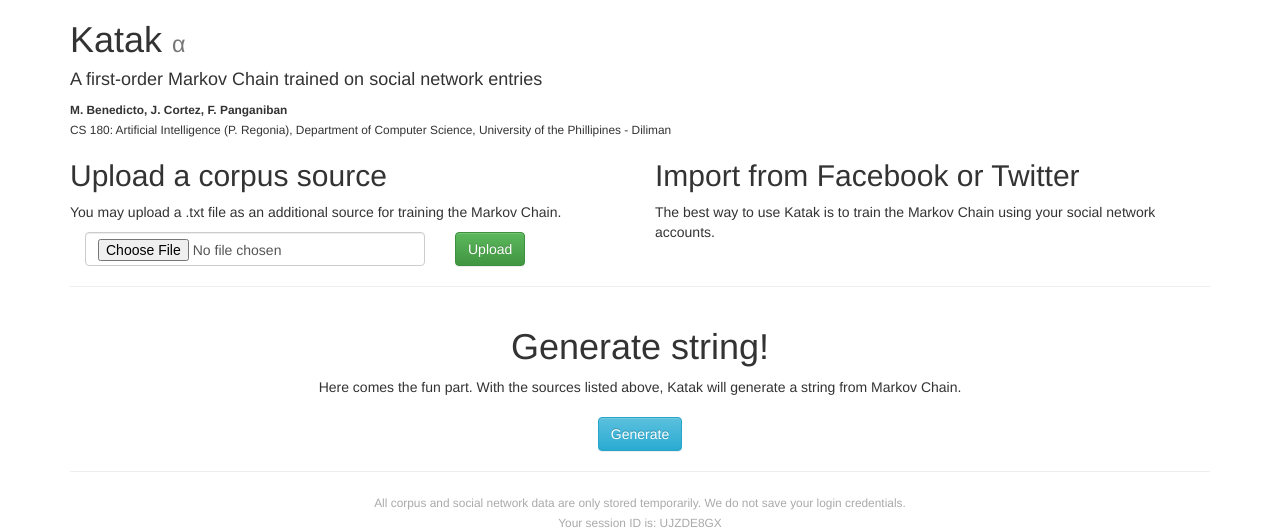
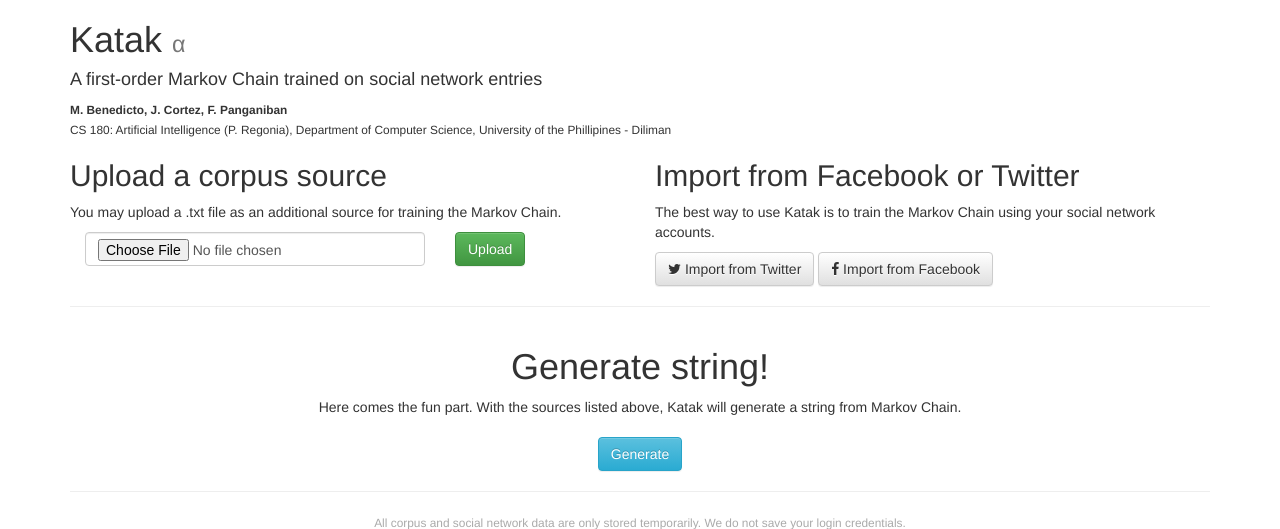
Before and after one commit to KixPanganiban/katak, a Django app: page / in a window 1280 px wide. Shown: the top 529 px of the page. Run offline with Django 3.2, Linux system fonts and the light colour scheme; data that the repository does not hold is empty; some libraries are stand-ins or nearby versions.

Commit message:
SNS buttons.

```diff
--- a/web/templates/base.html
+++ b/web/templates/base.html
@@ -6,12 +6,15 @@
     <script src="//code.jquery.com/jquery-migrate-1.2.1.min.js"></script>
     <link rel="stylesheet" href="https://maxcdn.bootstrapcdn.com/bootstrap/3.3.1/css/bootstrap.min.css">
     <link rel="stylesheet" href="https://maxcdn.bootstrapcdn.com/bootstrap/3.3.1/css/bootstrap-theme.min.css">
+    <link href="//maxcdn.bootstrapcdn.com/font-awesome/4.2.0/css/font-awesome.min.css" rel="stylesheet">
     <script src="https://maxcdn.bootstrapcdn.com/bootstrap/3.3.1/js/bootstrap.min.js"></script>
     <title>{% block title %}{% endblock %}</title>
 </head>
 <body>
+<div class="container">
 {% block body %}
 {% endblock %}
+</div>
 </body>
 {% block js %}
 {% endblock %}
--- a/web/templates/home.html
+++ b/web/templates/home.html
@@ -1,7 +1,6 @@
 {% extends "base.html" %}
 {% block title %}Katak{% endblock %}
 {% block body %}
-<div class="container">
     <h1>Katak <small>&alpha;</small></h1>
     <h4>A first-order Markov Chain trained on social network entries</h4>
     <small><b>M. Benedicto, J. Cortez, F. Panganiban</b></small><br/>
@@ -39,6 +38,8 @@
         <div class="col-md-6">
             <h2>Import from Facebook or Twitter</h2>
             <p>The best way to use Katak is to train the Markov Chain using your social network accounts.</p>
+            <button class="btn btn-default"><i class="fa fa-twitter"></i> Import from Twitter</button>
+            <button class="btn btn-default"><i class="fa fa-facebook"></i> Import from Facebook</button>
         </div>
     </div>
     <hr/>
@@ -52,7 +53,6 @@
     </div>
     <hr/>
     <center><small style="color: #AAAAAA">All corpus and social network data are only stored temporarily. We do not save your login credentials.<br/>Your session ID is: {{sessionId}}</small></center>
-</div>
 
 {% endblock %}
 {% block js %}
```
